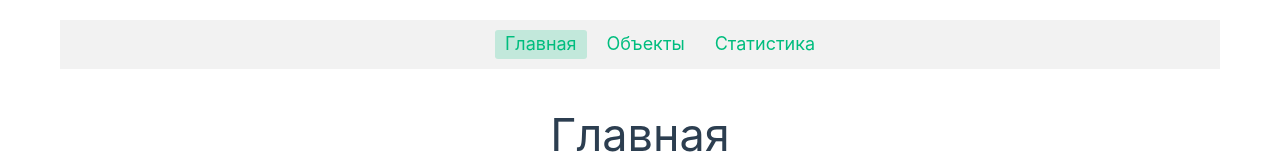
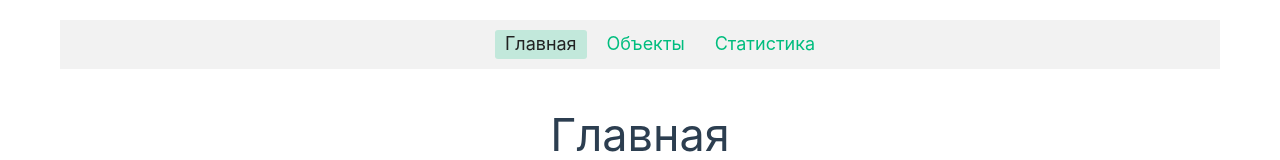
Before and after one commit to zaurmag/test-map, a Vue app: page / in a window 1280 px wide. Shown: the top 160 px of the page. Built offline with nearby package versions, Linux system fonts and the light colour scheme.

Commit message:
Fix: link active color in nav

```diff
--- a/src/components/TheNav.vue
+++ b/src/components/TheNav.vue
@@ -54,6 +54,7 @@ const links = [
 
     &.is-active {
       background-color: hsla(160, 100%, 37%, 0.2);
+      color: var(--vt-c-black-soft);
     }
 
     @media (hover: hover) {
```
